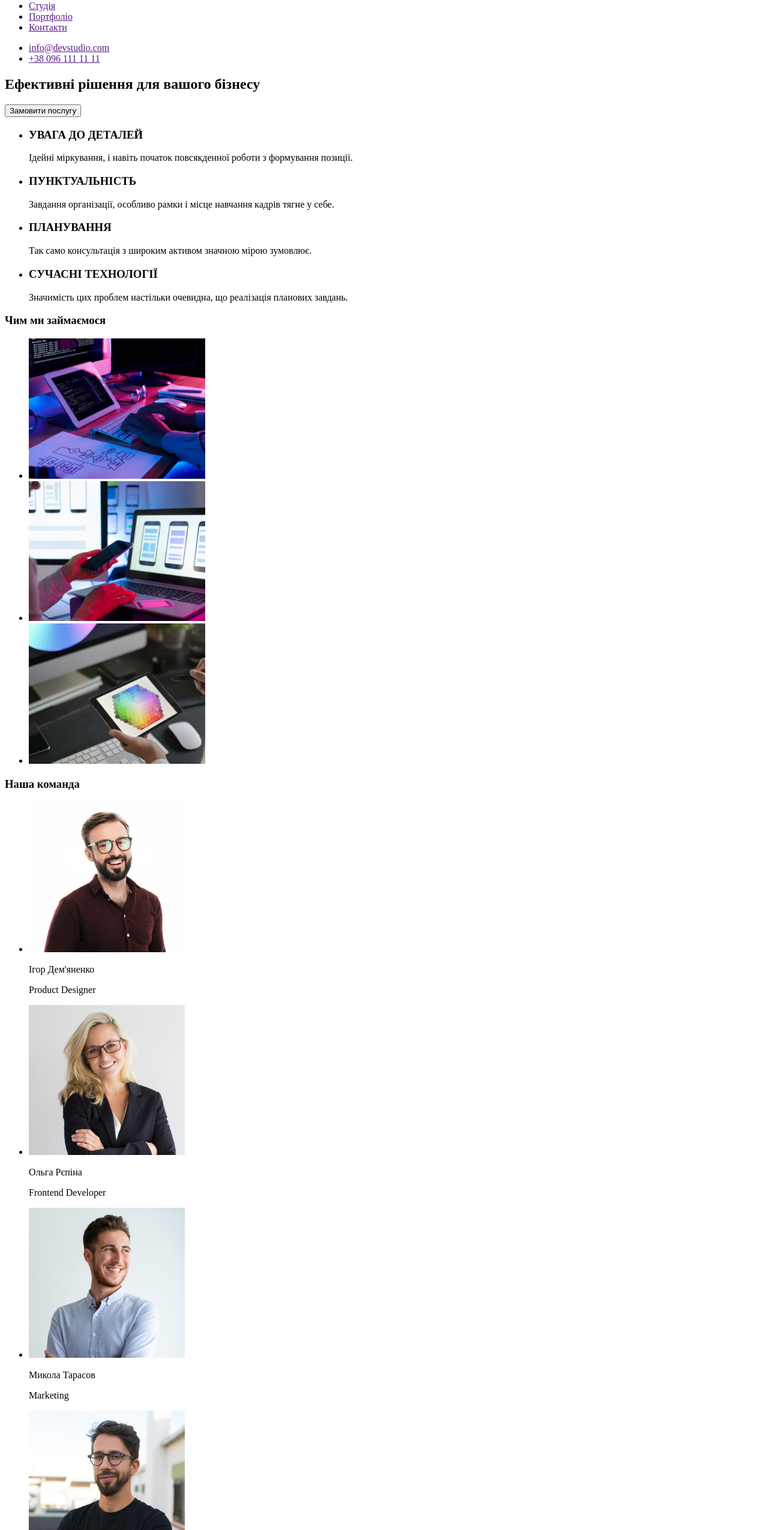
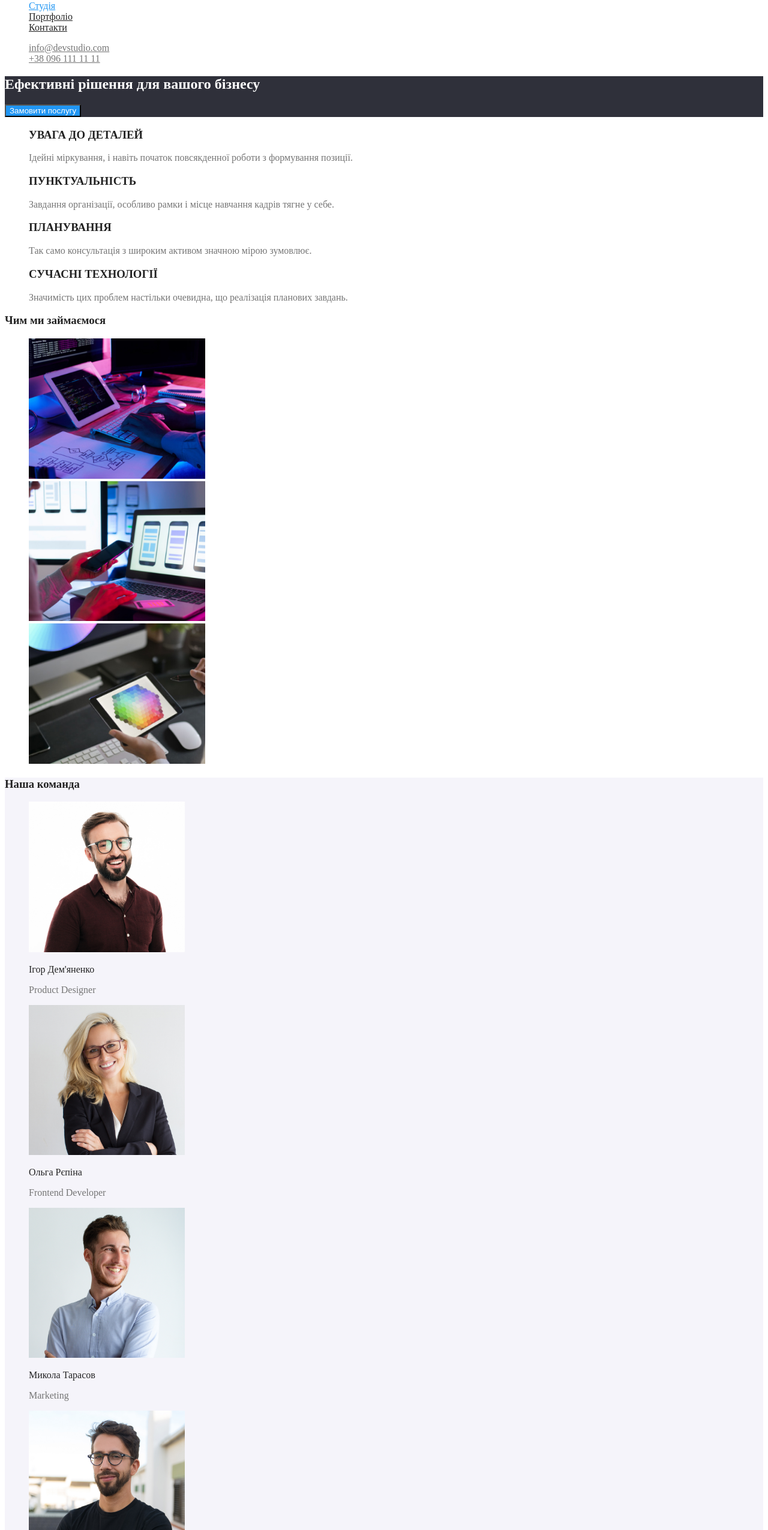
Before and after one commit to zaharius181185/goit-markup-hw-01, a plain HTML site: page index.html in a window 1280 px wide. Shown: the part 41-2591 px from the top of the page at 60% size. Drawn offline with Linux system fonts and the light colour scheme.

Commit message:
end css main page
закінчив початкову стилізацію головної сторінки

```diff
--- a/css/style.css
+++ b/css/style.css
@@ -0,0 +1,109 @@
+/* + основной цвет текста  #212121 */
+/* цвет текста при выделении (фокус,ховер) #2196F3 */
+/* + вторичный цвет текста (+ цвет не активной ссылки) #757575 */
+/* цвета Логотипа #000000 и #2196F3 */
+/* цвет текста главного девиза компании, кнопка под девизом, адрес в футуре #FFFFFF */
+
+/* основной bg #FFFFFF */
+/* вторичный bg (в девизе компании и футуре) #2F303A  */
+/* bg секции команда, не активных секций портфолио #F5F4FA */
+
+:root {
+    --primary-text-color: #212121;
+    --second-text-color: #757575;
+    --hover-focus-text: #2196F3;
+    --last-color-text-and: #FFFFFF;
+    --primary-bg: #FFFFFF;
+    --second-bg: #2F303A;
+    --three-gb: #F5F4FA;
+}
+
+body {
+    color: var(--primary-text-color);
+    background-color: var(--primary-bg);
+}
+
+ul {
+    list-style: none;
+}
+
+/* HEADER */
+.logo {
+    color: var(--primary-text-color);
+}
+
+.logo .logo-web {
+    color: var(--hover-focus-text);
+}
+
+.site-nav .link {
+    color: var(--primary-text-color);
+}
+
+.site-nav .link.current {
+    color: var(--hover-focus-text);
+}
+
+.mail,
+.tell {
+    color: var(--second-text-color);
+}
+
+.mail:hover,
+.tell:hover {
+    color:  var(--hover-focus-text);
+}
+
+/* ДЕВІЗ КОМПАНІЇ */
+.motto {
+    background-color: var(--second-bg);
+}
+
+.motto-title {
+    color: var(--last-color-text-and);
+}
+
+.motto-button {
+    color: var(--last-color-text-and);
+    background-color: var(--hover-focus-text);
+}
+
+/* Переваги (advantages) */
+.adv-text {
+    color: var(--second-text-color);
+}
+
+/* Наша робота */
+
+
+
+/* Команда */
+.comand {
+    background-color: var(--three-gb);
+}
+
+.comand-profession {
+    color: var(--second-text-color);
+}
+
+
+/* Footer */
+.basement {
+    background-color: var(--second-bg);
+}
+
+.basement .footer-white {
+    color: var(--last-color-text-and);
+}
+
+.city-address {
+    color: var(--last-color-text-and);
+}
+
+.post-address .mail{
+    color: rgba(255, 255, 255, 0.6);
+}
+
+.post-address .tell{
+    color: rgba(255, 255, 255, 0.6);
+}
--- a/index.html
+++ b/index.html
@@ -9,104 +9,107 @@
 <body>
     <!-- Header -->
     <header>
-        <nav>
-            <a href="./index.html"><span>Web</span>Studio</a>
+        <nav class="navigation">
+            <a href="./index.html" class="logo"><span class="logo-web">Web</span>Studio</a>
 
-            <ul>
-                <li><a href="">Студія</a></li>
-                <li><a href="">Портфоліо</a></li>
-                <li><a href="">Контакти</a></li>
+            <ul class="site-nav list">
+                <li><a href="./index.html" class="link current">Студія</a></li>
+                <li><a href="./portfolio.html" class="link">Портфоліо</a></li>
+                <li><a href="" class="link">Контакти</a></li>
             </ul>
         </nav>
 
-        <ul>
-            <li><a href="">info@devstudio.com</a></li>
-            <li><a href="">+38 096 111 11 11</a></li>
-        </ul>
+        <div>
+            <ul class="contact-link">
+                <li><a href="" class="mail">info@devstudio.com</a></li>
+                <li><a href="" class="tell">+38 096 111 11 11</a></li>
+            </ul>
+        </div>
     </header>
 
-    <!-- Main -->
     <main>
-
-        <!-- Головний девіз компанії -->
+        <!-- Головний девіз (motto) компанії -->
         <div>
-            <section>
-                <h1>Ефективні рішення для вашого бізнесу</h1>
-                <button type="button">Замовити послугу</button>
+            <section class="motto">
+                <h1 class="motto-title">Ефективні рішення для вашого бізнесу</h1>
+                <button type="button" class="motto-button">Замовити послугу</button>
             </section>
 
         </div>
 
+        <!-- Переваги (advantages) -->
         <section>
             <h2 hidden>Наші переваги</h2>
-            <ul>
+            <ul class="advantages">
                 <li>
-                    <h3>УВАГА ДО ДЕТАЛЕЙ</h3>
-                    <p>Ідейні міркування, і навіть початок повсякденної роботи з формування позиції.</p>
+                    <h3 class="adv-title">УВАГА ДО ДЕТАЛЕЙ</h3>
+                    <p class="adv-text">Ідейні міркування, і навіть початок повсякденної роботи з формування позиції.</p>
                 </li>
                 <li>
-                    <h3>ПУНКТУАЛЬНІСТЬ</h3>
-                    <p>Завдання організації, особливо рамки і місце навчання кадрів тягне у себе.</p>
+                    <h3 class="adv-title">ПУНКТУАЛЬНІСТЬ</h3>
+                    <p class="adv-text">Завдання організації, особливо рамки і місце навчання кадрів тягне у себе.</p>
                 </li>
                 <li>
-                    <h3>ПЛАНУВАННЯ</h3>
-                    <p>Так само консультація з широким активом значною мірою зумовлює.</p>
+                    <h3 class="adv-title">ПЛАНУВАННЯ</h3>
+                    <p class="adv-text">Так само консультація з широким активом значною мірою зумовлює.</p>
                 </li>
                 <li>
-                    <h3>СУЧАСНІ ТЕХНОЛОГІЇ</h3>
-                    <p>Значимість цих проблем настільки очевидна, що реалізація планових завдань.</p>
+                    <h3 class="adv-title">СУЧАСНІ ТЕХНОЛОГІЇ</h3>
+                    <p class="adv-text">Значимість цих проблем настільки очевидна, що реалізація планових завдань.</p>
                 </li>
             </ul>
         </section>
 
-        <section>
-            <h3>Чим ми займаємося</h3>
+        <!-- Наша робота (work) -->
+        <section class="work">
+            <h3 class="work-title">Чим ми займаємося</h3>
 
-            <ul>
+            <ul class="work-list">
                 <li><img src="./images/img-dev.jpg" alt="верстка сторінок" width="294"></li>
                 <li><img src="./images/img-location.jpg" alt="планування макетів" width="294"></li>
                 <li><img src="./images/img-design.jpg" alt="підбір дизайну" width="294"></li>
             </ul>
         </section>
 
-        <section>
-            <h3>Наша команда</h3>
+        <!-- Команда (comand) -->
+        <section class="comand">
+            <h3 class="comand-title">Наша команда</h3>
 
-            <ul>
+            <ul class="comand-list">
                 <li>
                     <img src="./images/product_designer.jpg" alt="" width="260">
-                    <p class="specialist name">Ігор Дем'яненко</p>
-                    <p class="profession">Product Designer</p>
+                    <p class="comand-name">Ігор Дем'яненко</p>
+                    <p class="comand-profession">Product Designer</p>
                 </li>
                 <li>
                     <img src="./images/frontend_dev.jpg" alt="" width="260">
-                    <p class="specialist name">Ольга Рєпіна</p>
-                    <p class="profession">Frontend Developer</p>
+                    <p class="comand-name">Ольга Рєпіна</p>
+                    <p class="comand-profession">Frontend Developer</p>
                 </li>
                 <li>
                     <img src="./images/marketing.jpg" alt="" width="260">
-                    <p class="specialist name">Микола Тарасов</p>
-                    <p class="profession">Marketing</p>
+                    <p class="comand-name">Микола Тарасов</p>
+                    <p class="comand-profession">Marketing</p>
                 </li>
                 <li>
                     <img src="./images/UI_designer.jpg" alt="" width="260">
-                    <p class="specialist name">Михайло Єрмаков</p>
-                    <p class="profession">UI Designer</p>
+                    <p class="comand-name">Михайло Єрмаков</p>
+                    <p class="comand-profession">UI Designer</p>
                 </li>
             </ul>
         </section>
 
     </main>
 
-    <!-- Footer -->
-    <footer>
-        <a href="./index.html"><span>Web</span>Studio</a>
+    <!-- Footer (підвал - basement) -->
+    <footer class="basement">
+        <a href="./index.html" class="logo basement-white"><span class="logo-web">Web</span>Studio</a>
 
-        <address>
-            <p>м. Київ, пр-т Лесі Українки, 26</p>
+        <address class="post-address">
+            <p class="city-address">м. Київ, пр-т Лесі Українки, 26</p>
 
-            <a href="">info@devstudio.com</a>
-            <a href="">+38 096 111 11 11</a>
+            <a href="" class="mail">info@devstudio.com</a>
+            <a href="" class="tell">+38 096 111 11 11</a>
 
         </address>
     </footer>
```
Also changed, not shown: portfolio.html (added, +33 -0 lines).
